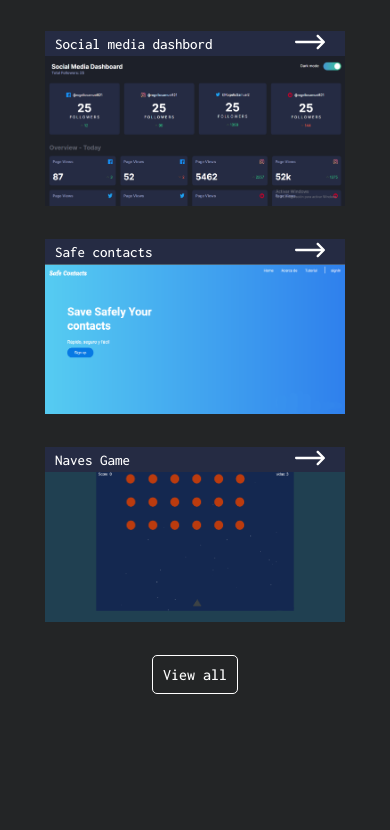
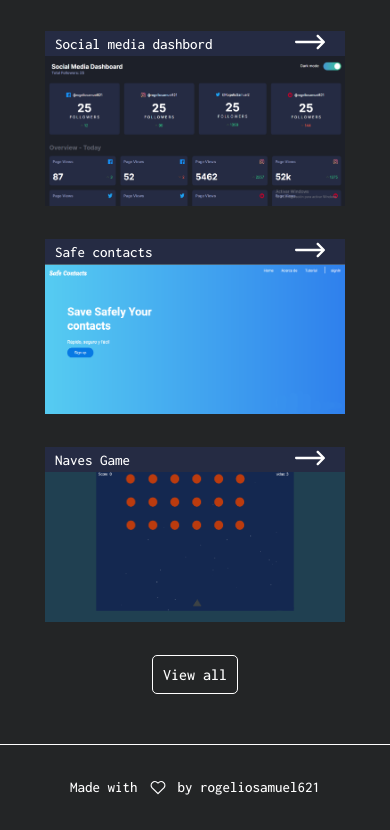
Before and after one commit to sam-621/rogeliosamuel.com, a React (Create React App) app: page / in a window 390 px wide. Shown: the part 437-1267 px from the top of the page. Before the commit the page ends 1181 px from the top, so only its background shows below. Built offline with nearby package versions, Linux system fonts and the light colour scheme.

Commit message:
Footer added

```diff
--- a/src/App.jsx
+++ b/src/App.jsx
@@ -12,6 +12,7 @@ import FeaturedProjects from './containers/FeaturedProjects';
 import Projects from './containers/Projects';
 import AboutProject from './containers/AboutProject';
 import AboutMe from './containers/AboutMe';
+import Footer from './components/Footer';
 
 const App = () => {
     return(
@@ -21,26 +22,27 @@ const App = () => {
 
                     <NavBar location='inMain' />
                     <FeaturedProjects projects={Data} />
-
+                    <Footer />
                 </Route>
                 <Route exact path="/projects">
 
                     <NavBar location='inProject' />
                     <Projects projects={Data} />
-
+                    <Footer />
                 </Route>
                 <Route exact path="/projects/:id">
 
                     <NavBar location='inProject' />
                     <AboutProject projects={Data} />
-
+                    <Footer />
                 </Route>
                 <Route exact path="/AboutMe">
 
                     <NavBar location="inAboutMe" />
                     <AboutMe />
+                    <Footer />
+                </Route>
 
-                </Route>
             </Switch>
         </BrowserRouter>
     );
--- /dev/null
+++ b/src/assets/styles/footer.css
@@ -0,0 +1,25 @@
+footer{
+    border-top: 1px solid white;
+    padding: 20px;
+    display: flex;
+    align-items: center;
+    justify-content: center;
+}
+footer h2{
+    display: flex;
+    align-items: center;
+    font-weight: 400;
+    color: white;
+}
+footer h2 img{
+    margin: 0 10px;
+}
+@media screen and (max-width: 425px) {
+    footer h2{
+        font-size: 15px;
+    }
+    footer h2 img{
+        width: 20px;
+        height: 20px;
+    }
+}
--- /dev/null
+++ b/src/components/Footer.jsx
@@ -0,0 +1,13 @@
+import React from 'react';
+import Love from '../assets/img/love.svg';
+import '../assets/styles/footer.css'
+
+const Footer = () => {
+    return(
+        <footer>
+            <h2>Made with <img src={Love} alt="" width="30" height="30" /> by rogeliosamuel621</h2>
+        </footer>
+    );
+}
+
+export default Footer;
```
Also changed, not shown: src/assets/img/love.svg (added).
